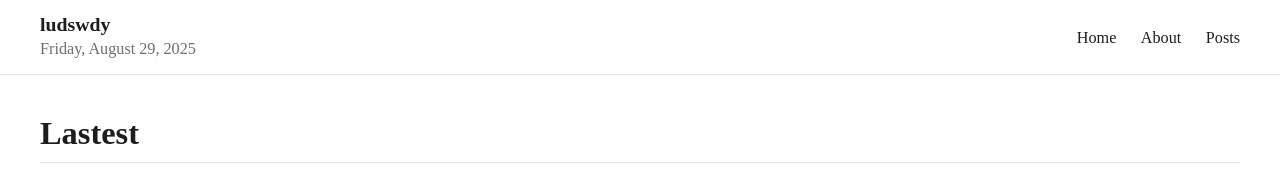
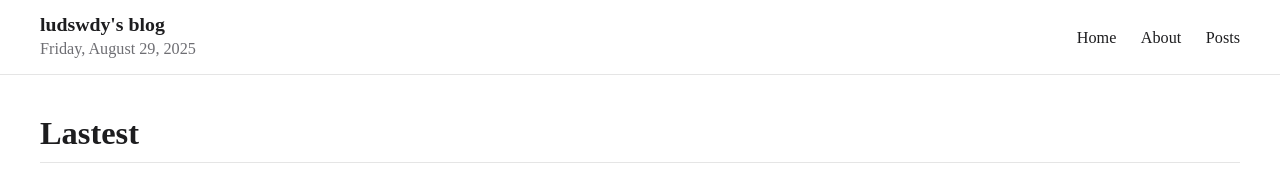
Before and after one commit to ludswdy/ludswdy.github.io, a Jekyll site: the page built from index.md, in a window 1280 px wide. Shown: the top 191 px of the page. Built offline with Jekyll 4.4.1, drawn with Linux system fonts in a browser that asks for light colours; some web fonts are replaced.

Commit message:
feat(ui): add browser icon and change main title

```diff
--- a/_config.yml
+++ b/_config.yml
@@ -18,7 +18,7 @@
 # You can create any custom variable you would like, and they will be accessible
 # in the templates via {{ site.myvariable }}.
 
-title: ludswdy
+title: ludswdy's blog
 email: j031024y@gmail.com
 description: >- # this means to ignore newlines until "baseurl:"
   Write an awesome description for your new site here. You can edit this
--- a/_layouts/default.html
+++ b/_layouts/default.html
@@ -4,6 +4,18 @@
     <meta charset="UTF-8" />
     <meta name="viewport" content="width=device-width, initial-scale=1.0" />
     <title>{{ page.title | default: site.title }}</title>
+
+    <link rel="icon" href="{{ "assets/images/main_icon.svg" | relative_url }}" />
+
+      <circle
+        cx="50"
+        cy="50"
+        r="10"
+        fill="none"
+        stroke="#3498db"
+        stroke-width="5"
+      />
+    </svg>
 
     <!-- Apple SD Gothic Neo (Pretendard) Font -->
     <link
```
Also changed, not shown: assets/images/main_icon.svg (added), 17 other files.
